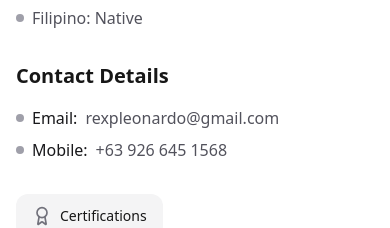
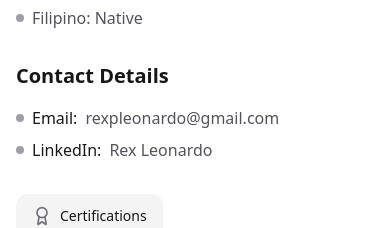
Before and after one commit to rexleonardo/rex-leonardo-web-portfolio, a Next.js app: page /en in a window 390 px wide. Shown: the part 1240-1468 px from the top of the page. Built offline with nearby package versions, Linux system fonts and the light colour scheme.

Commit message:
Replaced mobile number with LinkedIn link

```diff
--- a/app/[locale]/page.tsx
+++ b/app/[locale]/page.tsx
@@ -120,8 +120,8 @@ export default async function Home({
                     </li>
                     <li className="flex items-center gap-2">
                       <span className="w-2 h-2 rounded-full bg-zinc-400 dark:bg-zinc-600" />
-                      <span className="font-medium text-zinc-900 dark:text-zinc-100">{t("about.contact.mobile")}</span>
-                      <span>+63 926 645 1568</span>
+                      <span className="font-medium text-zinc-900 dark:text-zinc-100">{t("about.contact.linkedin")}</span>
+                      <a href="https://www.linkedin.com/in/rex-leonardo-2a521b16a/" target="_blank" rel="noopener noreferrer" className="hover:text-zinc-900 dark:hover:text-zinc-100 transition-colors">Rex Leonardo</a>
                     </li>
                   </ul>
                 </div>
--- a/messages/en.json
+++ b/messages/en.json
@@ -27,7 +27,7 @@
       "contact": {
         "title": "Contact Details",
         "email": "Email:",
-        "mobile": "Mobile:"
+        "linkedin": "LinkedIn:"
       }
     },
     "experience": {
--- a/messages/ja.json
+++ b/messages/ja.json
@@ -27,7 +27,7 @@
       "contact": {
         "title": "連絡先",
         "email": "メール:",
-        "mobile": "電話番号:"
+        "linkedin": "LinkedIn:"
       }
     },
     "experience": {
```
